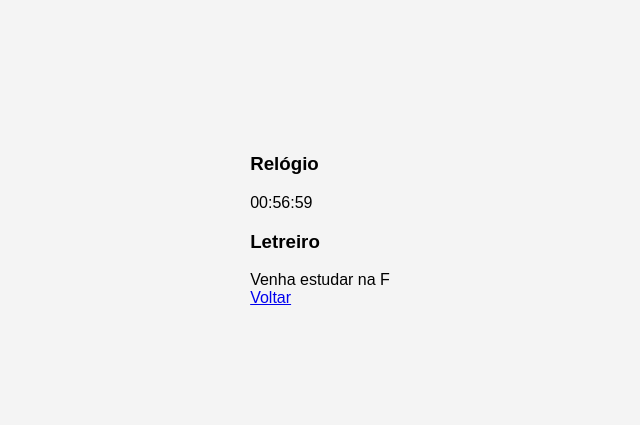
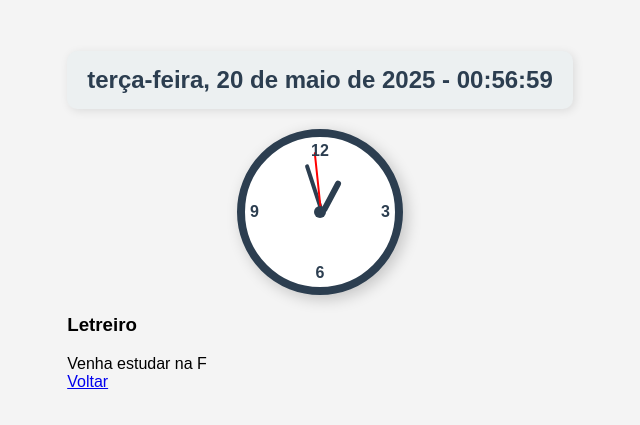
Before and after one commit to victorgsn/React01, a React (Create React App) app: page /Atv01 in a window 1280 px wide. Shown: the part 179-604 px from the top of the page, without its empty margins (320-960 px from the left). Built offline with nearby package versions, Linux system fonts and the light colour scheme.

Commit message:
Add files via upload

```diff
--- /dev/null
+++ b/src/Semana1/Relogio.css
@@ -0,0 +1,83 @@
+body, .container-relogio {
+    display: flex;
+    flex-direction: column;
+    justify-content: center;
+    align-items: center;
+    background-color: #f4f4f4;
+    font-family: 'Arial', sans-serif;
+  }
+
+  .relogio-digital {
+    font-size: 24px;
+    font-weight: bold;
+    color: #2c3e50;
+    background: #ecf0f1;
+    padding: 15px 20px;
+    border-radius: 10px;
+    box-shadow: 2px 2px 10px rgba(0, 0, 0, 0.1);
+    text-align: center;
+    margin-bottom: 20px;
+  }
+
+  .relogio-analogico {
+    width: 150px;
+    height: 150px;
+    border: 8px solid #2c3e50;
+    border-radius: 50%;
+    position: relative;
+    background: white;
+    box-shadow: 4px 4px 15px rgba(0, 0, 0, 0.2);
+  }
+
+  .ponteiro {
+    position: absolute;
+    background: #2c3e50;
+    transform-origin: bottom;
+    left: 50%;
+    transform: translateX(-50%);
+  }
+
+  .horas {
+    width: 6px;
+    height: 35px;
+    top: 40px;
+    border-radius: 4px;
+  }
+
+  .minutos {
+    width: 4px;
+    height: 50px;
+    top: 25px;
+    border-radius: 4px;
+  }
+
+  .segundos {
+    width: 2px;
+    height: 60px;
+    top: 15px;
+    background: red;
+    border-radius: 2px;
+  }
+
+  .centro {
+    width: 12px;
+    height: 12px;
+    background: #2c3e50;
+    border-radius: 50%;
+    position: absolute;
+    top: 50%;
+    left: 50%;
+    transform: translate(-50%, -50%);
+  }
+
+  .numero {
+    position: absolute;
+    font-size: 16px;
+    font-weight: bold;
+    color: #2c3e50;
+  }
+
+  .num-12 { top: 5px; left: 50%; transform: translateX(-50%); }
+  .num-3 { right: 5px; top: 50%; transform: translateY(-50%); }
+  .num-6 { bottom: 5px; left: 50%; transform: translateX(-50%); }
+  .num-9 { left: 5px; top: 50%; transform: translateY(-50%); }
--- a/src/Semana1/Relogio.js
+++ b/src/Semana1/Relogio.js
@@ -1,25 +1,62 @@
-import { useEffect, useState } from "react";
+import { useEffect, useRef, useState } from "react";
+import "./Relogio.css";
 
 function Relogio() {
-  const [hora, setHora] = useState("");
+  const [dataFormatada, setDataFormatada] = useState("");
+  const ponteiroHora = useRef(null);
+  const ponteiroMinuto = useRef(null);
+  const ponteiroSegundo = useRef(null);
 
   useEffect(() => {
-    const intervalo = setInterval(() => {
-      let data = new Date();
-      let h = data.getHours().toString().padStart(2, "0");
-      let m = data.getMinutes().toString().padStart(2, "0");
-      let s = data.getSeconds().toString().padStart(2, "0");
-      setHora(`${h}:${m}:${s}`);
-    }, 1000);
+    const diasSemana = ["domingo", "segunda-feira", "terça-feira", "quarta-feira", "quinta-feira", "sexta-feira", "sábado"];
+    const mesesAno = ["janeiro", "fevereiro", "março", "abril", "maio", "junho", "julho", "agosto", "setembro", "outubro", "novembro", "dezembro"];
+
+    function atualizarRelogio() {
+      const data = new Date();
+
+      const diaSemana = diasSemana[data.getDay()];
+      const dia = data.getDate();
+      const mes = mesesAno[data.getMonth()];
+      const ano = data.getFullYear();
+
+      const horas = data.getHours().toString().padStart(2, "0");
+      const minutos = data.getMinutes().toString().padStart(2, "0");
+      const segundos = data.getSeconds().toString().padStart(2, "0");
+
+      setDataFormatada(`${diaSemana}, ${dia} de ${mes} de ${ano} - ${horas}:${minutos}:${segundos}`);
+
+      const grauHora = (data.getHours() % 12) * 30 + data.getMinutes() * 0.5;
+      const grauMinuto = data.getMinutes() * 6 + data.getSeconds() * 0.1;
+      const grauSegundo = data.getSeconds() * 6;
+
+      if (ponteiroHora.current) ponteiroHora.current.style.transform = `rotate(${grauHora}deg)`;
+      if (ponteiroMinuto.current) ponteiroMinuto.current.style.transform = `rotate(${grauMinuto}deg)`;
+      if (ponteiroSegundo.current) ponteiroSegundo.current.style.transform = `rotate(${grauSegundo}deg)`;
+    }
+
+    atualizarRelogio();
+    const intervalo = setInterval(atualizarRelogio, 1000);
 
     return () => clearInterval(intervalo);
   }, []);
 
   return (
-    <>
-      <h3>Relógio</h3>
-      <div className="Relogio">{hora}</div>
-    </>
+
+    <div className="container-relogio">
+      <div className="relogio-digital">{dataFormatada}</div>
+
+      <div className="relogio-analogico">
+        <div className="ponteiro horas" ref={ponteiroHora}></div>
+        <div className="ponteiro minutos" ref={ponteiroMinuto}></div>
+        <div className="ponteiro segundos" ref={ponteiroSegundo}></div>
+        <div className="centro"></div>
+
+        <div className="numero num-12">12</div>
+        <div className="numero num-3">3</div>
+        <div className="numero num-6">6</div>
+        <div className="numero num-9">9</div>
+      </div>
+    </div>
   );
 }
 
```
